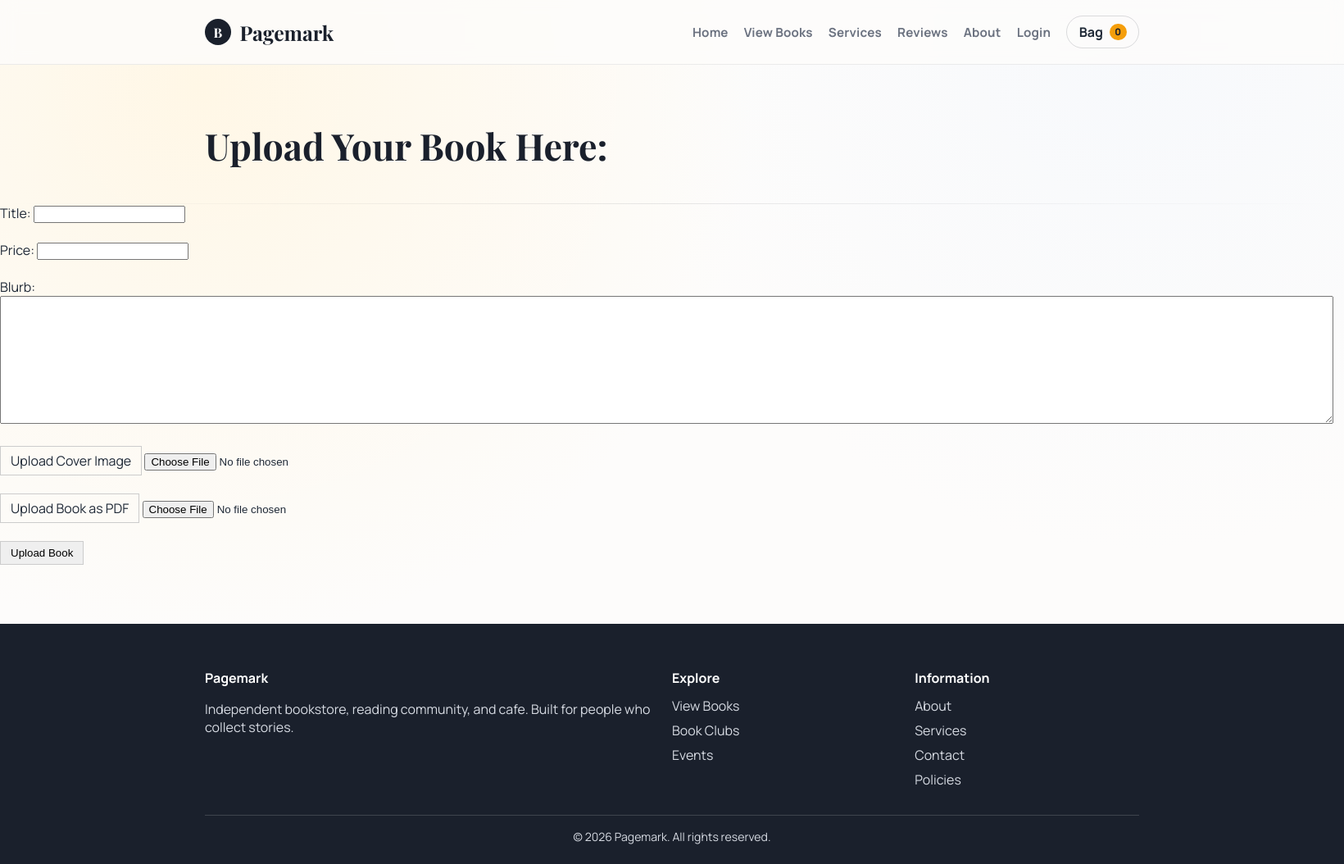
After one commit to CodingCatefish/Web-Systems-Project, a PHP site: page /author-upload.html in a window 1640 px wide. The commit adds this page. Shown: the whole page at 82% size. Run offline with PHP 8.4, Linux system fonts and the light colour scheme.

Commit message:
author setup

```diff
--- /dev/null
+++ b/author-upload.html
@@ -0,0 +1,108 @@
+<!DOCTYPE html>
+<html lang="en">
+
+<head>
+  <meta charset="UTF-8">
+  <meta name="viewport" content="width=device-width, initial-scale=1.0">
+  <meta name="description" content="About Pagemark.">
+  <title>Pagemark - Book Upload</title>
+  <link rel="stylesheet" href="css/styles.css">
+  <style>
+    main {
+      margin: auto;
+    }
+
+    .custom-file-upload {
+      border: 1px solid #ccc;
+      display: inline-block;
+      padding: 6px 12px;
+      cursor: pointer;
+    }
+
+    input[type=submit]{
+      border: 1px solid #ccc;
+      display: inline-block;
+      padding: 6px 12px;
+      cursor: pointer;
+
+    }
+  </style>
+</head>
+
+<body>
+  <a href="#main-content" class="skip-link">Skip to main content</a>
+  <div class="site-shell">
+    <header class="site-header">
+      <div class="container header-row">
+        <a class="brand" href="index.html"><span class="brand-mark">B</span> Pagemark</a>
+        <nav class="nav-links" aria-label="Main navigation">
+          <a class="nav-link" href="index.html">Home</a>
+          <a class="nav-link" href="books.html">View Books</a>
+          <a class="nav-link" href="services.html">Services</a>
+          <a class="nav-link" href="reviews.html">Reviews</a>
+          <a class="nav-link" href="about.html">About</a>
+          <a class="nav-link nav-account" href="login.php" id="account-nav-link">Login</a>
+          <a class="nav-link" href="admin.php" id="admin-nav-link"
+            style="display: none; font-weight: 800; color: var(--color-accent);">Admin</a>
+          <a class="cart-link" href="books.html">Bag <span id="cart-count">0</span></a>
+        </nav>
+      </div>
+    </header>
+
+    <main id="main-content">
+      <section class="page-hero">
+        <div class="container reveal">
+          <h1 class="section-title">Upload Your Book Here:</h1>
+        </div>
+      </section>
+
+      <form action="upload.php" method="post" enctype="multipart/form-data">
+        <label for="title">Title:</label>
+        <input type="text" id="title" name="title"><br><br>
+        <label for="price">Price:</label>
+        <input type="number" id="price" name="price" min="0"><br><br>
+        <label for="blurb">Blurb:</label>
+        <textarea id="blurb" name="blurb" cols="200" rows="10"></textarea><br><br>
+        <label for="image" class="custom-file-upload">Upload Cover Image</label>
+        <input type="file" name="image" id="image"><br><br>
+        <label for="bookPDF" class="custom-file-upload">Upload Book as PDF</label>
+        <input type="file" name="bookPDF" id="bookPDF"><br><br>
+        <input type="submit" value="Upload Book" name="submit">
+      </form>
+
+
+    </main>
+
+    <footer class="site-footer">
+      <div class="container footer-grid">
+        <section>
+          <h4>Pagemark</h4>
+          <p>Independent bookstore, reading community, and cafe. Built for people who collect stories.</p>
+        </section>
+        <section>
+          <h4>Explore</h4>
+          <ul class="footer-links">
+            <li><a href="books.html">View Books</a></li>
+            <li><a href="books.html">Book Clubs</a></li>
+            <li><a href="services.html">Events</a></li>
+          </ul>
+        </section>
+        <section>
+          <h4>Information</h4>
+          <ul class="footer-links">
+            <li><a href="about.html">About</a></li>
+            <li><a href="services.html">Services</a></li>
+            <li><a href="about.html">Contact</a></li>
+            <li><a href="about.html">Policies</a></li>
+          </ul>
+        </section>
+      </div>
+      <div class="container copy">&copy; <span class="js-year"></span> Pagemark. All rights reserved.</div>
+    </footer>
+  </div>
+
+  <div class="toast" id="cart-toast" role="status" aria-live="polite"></div>
+  <script src="js/main.js"></script>
+</body>
+
+</html>
--- a/includes/auth.php
+++ b/includes/auth.php
@@ -1,4 +1,5 @@
 <?php
+
 declare(strict_types=1);
 
 require_once __DIR__ . '/bootstrap.php';
@@ -728,12 +729,14 @@ function send_forbidden_page(string $title = 'Forbidden', string $message = 'You
 ?>
     <!DOCTYPE html>
     <html lang="en">
+
     <head>
         <meta charset="UTF-8">
         <meta name="viewport" content="width=device-width, initial-scale=1.0">
         <title><?= e($title) ?> | Pagemark</title>
         <link rel="stylesheet" href="css/styles.css">
     </head>
+
     <body class="auth-page">
         <a href="#main-content" class="skip-link">Skip to main content</a>
         <main id="main-content" class="auth-card">
@@ -746,6 +749,7 @@ function send_forbidden_page(string $title = 'Forbidden', string $message = 'You
             <p class="auth-footer-text"><a href="login.php">Go to login</a></p>
         </main>
     </body>
+
     </html>
 <?php
     exit;
@@ -797,3 +801,12 @@ function safe_table_count(string $tableName): ?int
         return null;
     }
 }
+
+function count_books_by_author()
+{
+    $statement = db()->prepare('SELECT COUNT(*) FROM Book INNER JOIN AuthorList on(Book.bookID=AuthorList.bookID) INNER JOIN User on(AuthorList.authorID=User.userID) where Book.vetted=1 AND User.userID= ?');
+    $statement->execute([$_SESSION['id']]);
+    $count = $statement->fetch();
+
+    return is_array($count) ? $count : null;
+}
```
Also changed, not shown: author-dashboard.php (added, +79 -0 lines), upload.php (added). Lines whose indentation alone changed are shown as unchanged.
